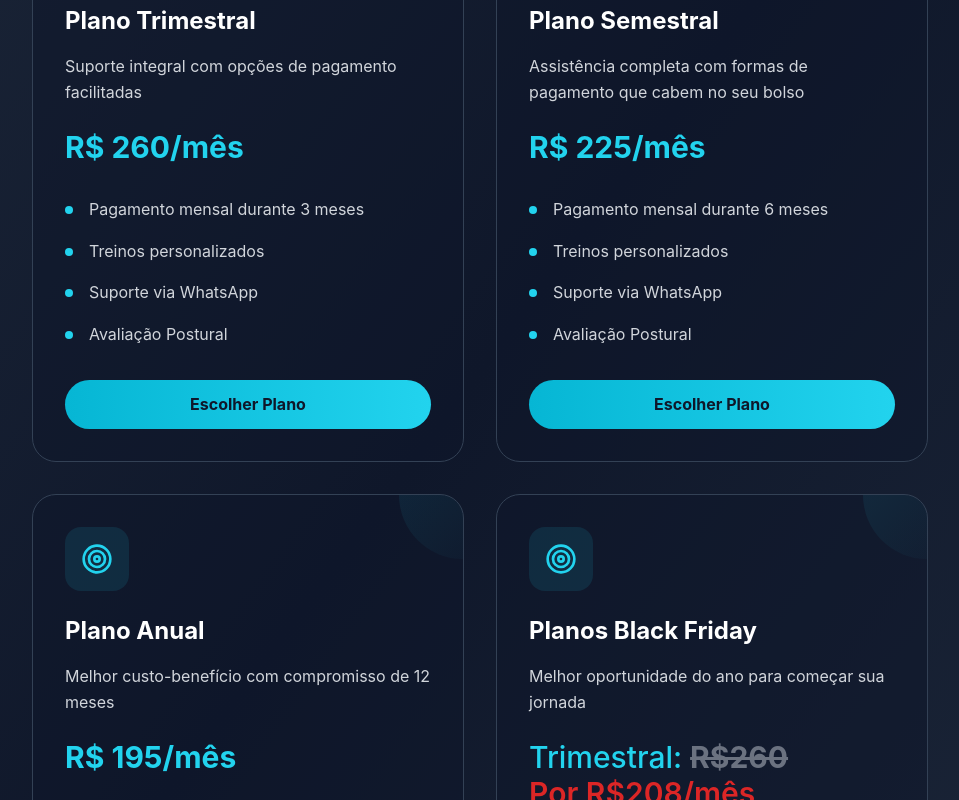
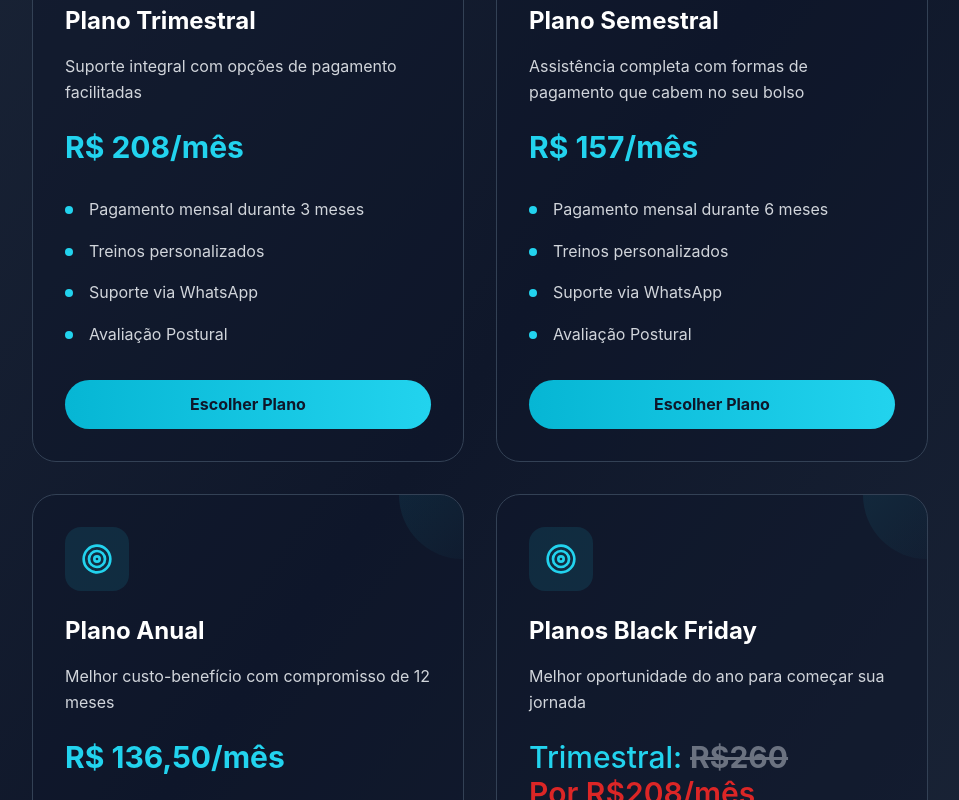
Before and after one commit to aneelise/portfoliorapha, a React (Vite) app: page / in a window 1280 px wide. Shown: the part 5860-6660 px from the top of the page, without its empty margins (160-1119 px from the left). Built offline with nearby package versions, Linux system fonts and the light colour scheme.

Commit message:
planos black alteracao

```diff
--- a/src/App.tsx
+++ b/src/App.tsx
@@ -155,25 +155,25 @@ function App() {
     {
       title: 'Plano Trimestral',
       description: 'Suporte integral com opções de pagamento facilitadas',
-      price: 'R$ 260/mês',
+      price: 'R$ 208/mês',
       features: ['Pagamento mensal durante 3 meses','Treinos personalizados', 'Suporte via WhatsApp', 'Avaliação Postural',],
-      link: 'https://www.mercadopago.com.br/subscriptions/checkout?preapproval_plan_id=2c9380849763dae001976a68eb2c0297',
+      link: 'https://pagamento.pagbank.com.br/pagamento?t=1f83f33b-13f3-42e2-be19-1c454bcbd93c&code=2b6ace9a-a8ba-4045-a955-b7facc05bbfd',
       icon: Zap
     },
        {
       title: 'Plano Semestral',
       description: 'Assistência completa com formas de pagamento que cabem no seu bolso',
-      price: 'R$ 225/mês',
+      price: 'R$ 157/mês',
       features: ['Pagamento mensal durante 6 meses','Treinos personalizados', 'Suporte via WhatsApp', 'Avaliação Postural',],
-      link: 'https://www.mercadopago.com.br/subscriptions/checkout?preapproval_plan_id=2c9380849764e81a01976a6a1a09023a',
+      link: 'https://pagamento.pagbank.com.br/pagamento?t=4c2732c0-c31a-427d-b2ca-6b6b44e8b198&code=d6e1250a-5560-456e-b469-eec42f81c2c6',
       icon: Target
     },
     {
       title: 'Plano Anual',
       description: 'Melhor custo-benefício com compromisso de 12 meses',
-      price: 'R$ 195/mês',
+      price: 'R$ 136,50/mês',
       features: ['Pagamento mensal durante 12 meses','Treinos personalizados', 'Suporte via WhatsApp', 'Avaliação Postural',],
-      link: 'https://www.mercadopago.com.br/subscriptions/checkout?preapproval_plan_id=2c938084976a0ea101976a5fa1710025',
+      link: 'https://pagamento.pagbank.com.br/pagamento?t=7b58c70f-12dc-47a0-881a-28ae9a09fbb7&code=561eab62-2b3b-4430-9650-0a8820a13d7e',
       icon: Target
     },
         {
```
